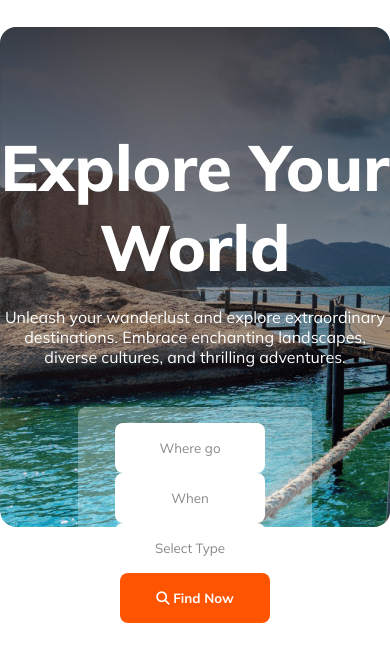
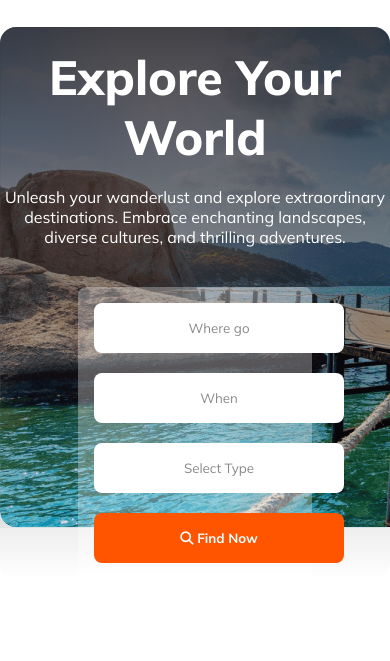
Before and after one commit to Shahadat93/travelhelper-assignment02, a plain HTML site: page index.html in a window 390 px wide. Shown: the part 143-804 px from the top of the page. Drawn offline with Linux system fonts and the light colour scheme.

Commit message:
header media style added

```diff
--- a/Styles/style.css
+++ b/Styles/style.css
@@ -66,6 +66,7 @@ nav{
 .banner{
     border-radius: 16px;
     background-image: url('../Images/Group\ 13\ \(1\)\ \(1\).png');
+    background-repeat: no-repeat;
 
 }
 .banner-container{
@@ -140,6 +141,28 @@ nav{
         margin-right: 40px;
         width: 100%;
     }
+    .banner-container{
+        height: 100%;
+    }
+    .banner-container h1{
+        font-size: 3rem;
+        padding: 20px 0px;
+    }
+    .banner p{
+        max-width: 475px;
+    }
+    .search-box input{
+        margin: 0 auto;
+        display: flex;
+        flex-direction: column;
+        width: 250px;
+        height: 50px;
+        margin-bottom: 20px;
+    }
+    .search-box .primary-btn{
+        width: 250px;
+        height: 50px;
+    }
 }
 
 
```
